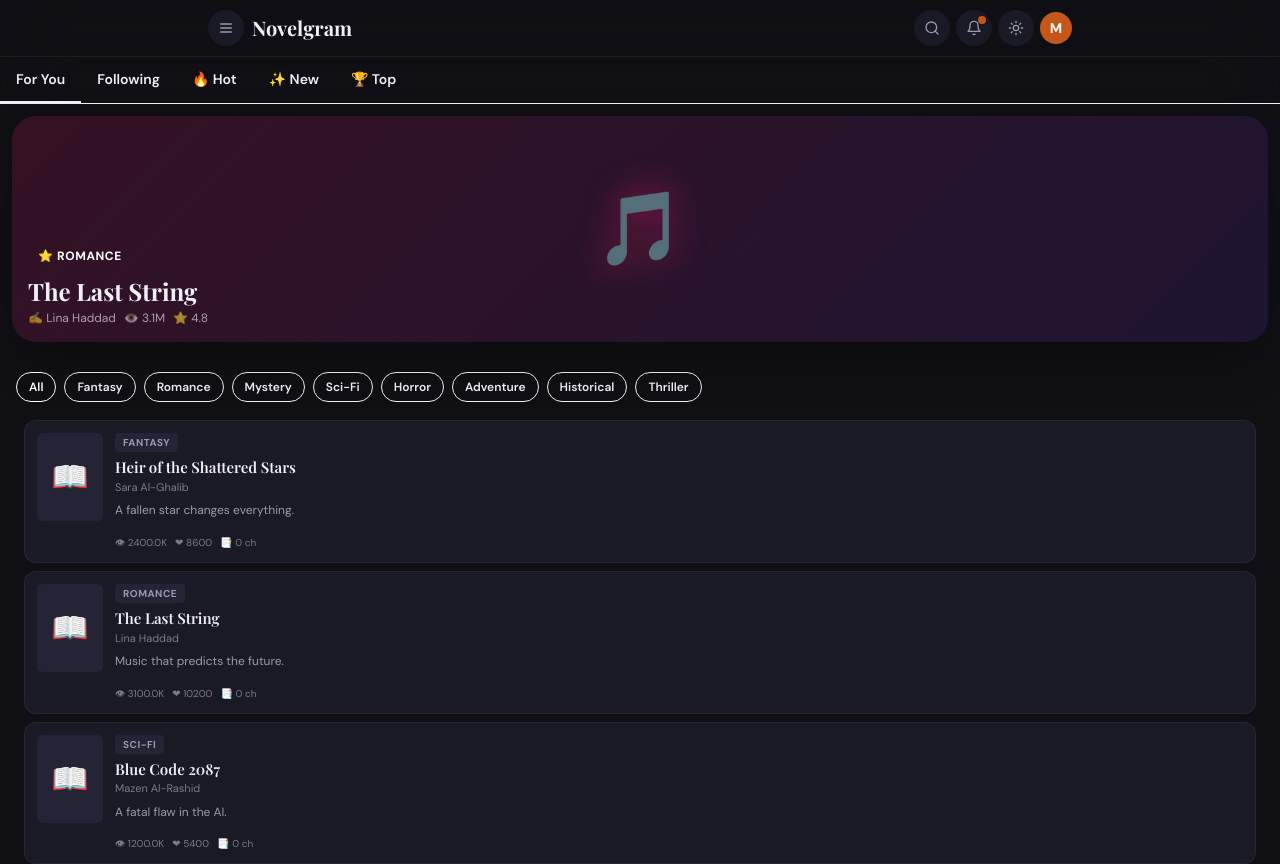
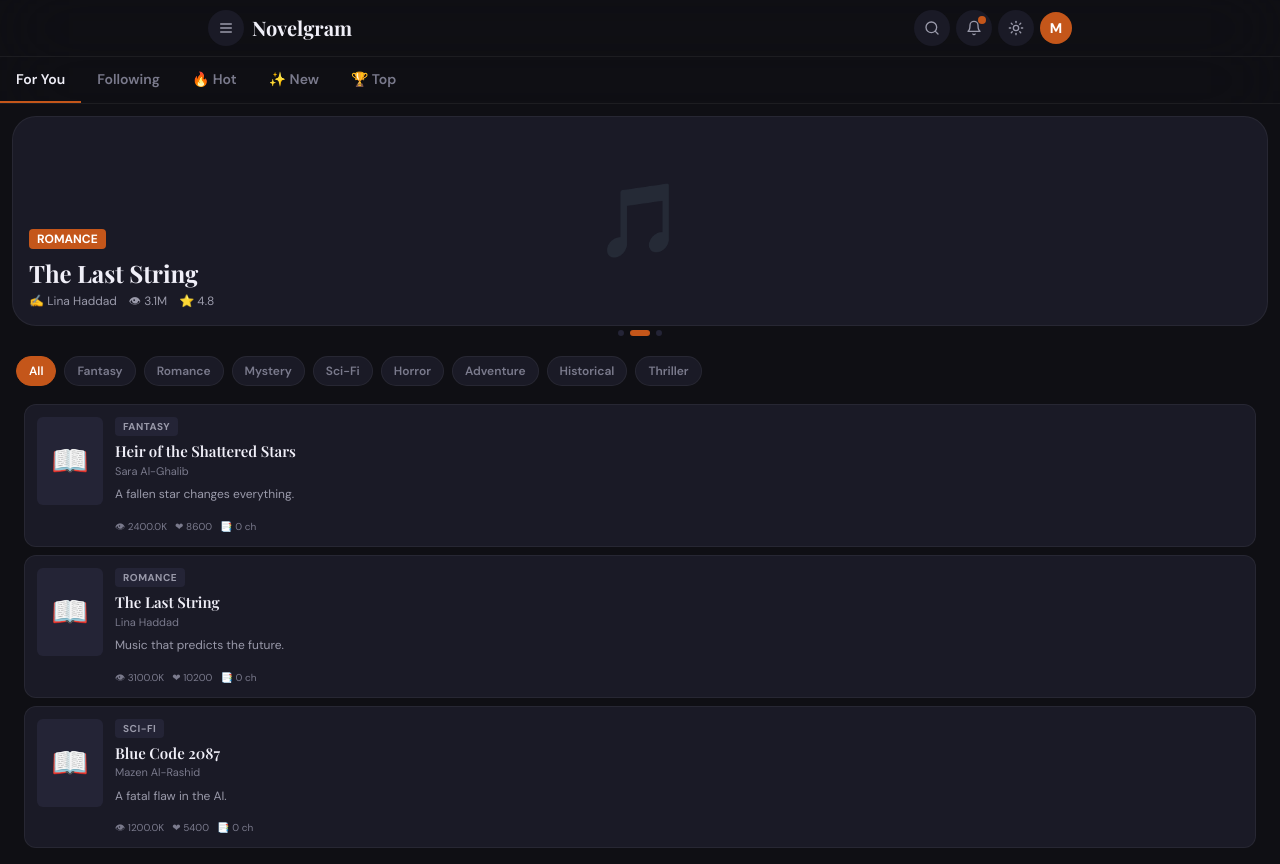
Before and after one commit to imadeddiinemenouer-a11y/NovalGram, a React (Vite) app: page /#/ in a window 1280 px wide. Shown: the top 864 px of the page. Built offline with nearby package versions, Linux system fonts and the light colour scheme; a web font is replaced by a local one.

Commit message:
Update DiscoverPage.tsx

```diff
--- a/src/pages/DiscoverPage.tsx
+++ b/src/pages/DiscoverPage.tsx
@@ -1,6 +1,5 @@
 import React, { useState, useEffect, useRef } from 'react';
 import { useNavigate } from 'react-router-dom';
-import { useTheme } from '../context/ThemeContext';
 import { getNovels } from '../utils/api';
 import NovelCard from '../components/novels/NovelCard';
 import LoadingSpinner from '../components/common/LoadingSpinner';
@@ -9,17 +8,8 @@ import type { Novel } from '../types';
 
 const GENRES = ['All', 'Fantasy', 'Romance', 'Mystery', 'Sci-Fi', 'Horror', 'Adventure', 'Historical', 'Thriller'];
 
-const FEATURED = [
-  { id: '1', title: "Heir of the Shattered Stars", author: "Sara Al-Ghalib", genre: "Fantasy", emoji: "⭐", reads: "2.4M", rating: 4.9, c1: "#4c1d95", c2: "#be185d" },
-  { id: '2', title: "The Last String", author: "Lina Haddad", genre: "Romance", emoji: "🎵", reads: "3.1M", rating: 4.8, c1: "#9d174d", c2: "#7c3aed" },
-  { id: '3', title: "Blue Code 2087", author: "Mazen Al-Rashid", genre: "Sci-Fi", emoji: "💻", reads: "1.2M", rating: 4.6, c1: "#1e3a8a", c2: "#6d28d9" },
-];
-
 export default function DiscoverPage() {
   const navigate = useNavigate();
-  const { theme } = useTheme();
-  const feedRef = useRef<HTMLDivElement>(null);
-
   const [novels, setNovels] = useState<Novel[]>([]);
   const [filteredNovels, setFilteredNovels] = useState<Novel[]>([]);
   const [activeGenre, setActiveGenre] = useState('All');
@@ -27,150 +17,64 @@ export default function DiscoverPage() {
   const [isLoading, setIsLoading] = useState(true);
   const [heroIdx, setHeroIdx] = useState(0);
 
-  useEffect(() => {
-    loadNovels();
-  }, [activeGenre]);
+  const FEATURED = [
+    { id: '1', title: "Heir of the Shattered Stars", author: "Sara Al-Ghalib", genre: "Fantasy", emoji: "⭐", reads: "2.4M", rating: 4.9 },
+    { id: '2', title: "The Last String", author: "Lina Haddad", genre: "Romance", emoji: "🎵", reads: "3.1M", rating: 4.8 },
+    { id: '3', title: "Blue Code 2087", author: "Mazen Al-Rashid", genre: "Sci-Fi", emoji: "💻", reads: "1.2M", rating: 4.6 },
+  ];
 
-  useEffect(() => {
-    const timer = setInterval(() => {
-      setHeroIdx(prev => (prev + 1) % FEATURED.length);
-    }, 5000);
-    return () => clearInterval(timer);
-  }, []);
+  useEffect(() => { loadNovels(); }, [activeGenre]);
+  useEffect(() => { const t = setInterval(() => setHeroIdx(p => (p + 1) % FEATURED.length), 5000); return () => clearInterval(t); }, []);
 
   async function loadNovels() {
-    try {
-      setIsLoading(true);
-      const data = await getNovels({
-        genre: activeGenre === 'All' ? undefined : activeGenre,
-        sort: 'trending',
-      });
-      setNovels(data || []);
-      applyFilter(data || [], activeTab);
-    } catch (error) {
-      console.error('Error loading novels:', error);
-    } finally {
-      setIsLoading(false);
-    }
+    try { setIsLoading(true); const data = await getNovels({ genre: activeGenre === 'All' ? undefined : activeGenre }); setNovels(data || []); applyFilter(data || [], activeTab); } catch (e) { console.error(e); } finally { setIsLoading(false); }
   }
 
   function applyFilter(list: Novel[], tab: string) {
-    if (tab === 'rank') {
-      setFilteredNovels([...list].sort((a, b) => (b.views || 0) - (a.views || 0)));
-    } else if (tab === 'new') {
-      setFilteredNovels([...list].reverse());
-    } else if (tab === 'following') {
-      setFilteredNovels(list.filter(n => (n as any).progress > 0));
-    } else {
-      setFilteredNovels(list);
-    }
-  }
-
-  function handleTabChange(tab: string) {
-    setActiveTab(tab);
-    applyFilter(novels, tab);
+    if (tab === 'new') setFilteredNovels([...list].reverse());
+    else if (tab === 'following') setFilteredNovels(list.filter(n => (n as any).progress > 0));
+    else setFilteredNovels(list);
   }
 
   const hero = FEATURED[heroIdx % FEATURED.length];
 
   return (
-    <div className="min-h-screen bg-[var(--void)] text-[var(--txt)] transition-colors">
-      <div className="sticky top-14 z-30 bg-[var(--void)]/95 backdrop-blur-2xl border-b border-[var(--b2)]">
+    <div className="min-h-screen bg-[var(--bg)] text-[var(--text)] transition-colors">
+      <div className="sticky top-14 z-30 bg-[var(--bg)]/95 backdrop-blur-2xl border-b border-[var(--border)]">
         <div className="flex overflow-x-auto scrollbar-hide">
-          {[
-            { id: 'all', label: 'For You' },
-            { id: 'following', label: 'Following' },
-            { id: 'hot', label: '🔥 Hot' },
-            { id: 'new', label: '✨ New' },
-            { id: 'rank', label: '🏆 Top' },
-          ].map((tab) => (
-            <button
-              key={tab.id}
-              onClick={() => handleTabChange(tab.id)}
-              className={`flex-shrink-0 px-4 py-3 text-sm font-semibold border-b-2 transition-all ${
-                activeTab === tab.id
-                  ? 'border-[var(--vb)] text-[var(--vb)]'
-                  : 'border-transparent text-[var(--txt3)] hover:text-[var(--txt2)]'
-              }`}
-            >
-              {tab.label}
-            </button>
+          {['For You', 'Following', '🔥 Hot', '✨ New', '🏆 Top'].map((tab, i) => (
+            <button key={tab} onClick={() => { setActiveTab(['all','following','hot','new','rank'][i]); applyFilter(novels, ['all','following','hot','new','rank'][i]); }}
+              className={`flex-shrink-0 px-4 py-3 text-sm font-semibold border-b-2 transition-all ${activeTab === ['all','following','hot','new','rank'][i] ? 'border-[var(--accent)] text-[var(--text)]' : 'border-transparent text-[var(--text3)]'}`}>{tab}</button>
           ))}
         </div>
       </div>
 
-      <div className="flex-1 overflow-y-auto pb-20" ref={feedRef}>
-        <div
-          onClick={() => navigate(`/novel/${hero.id}`)}
-          className="relative m-3 h-[226px] rounded-3xl overflow-hidden cursor-pointer shadow-2xl group"
-          style={{ background: `linear-gradient(135deg, ${hero.c1}44, ${hero.c2}22)` }}
-        >
-          <div className="absolute inset-0 flex items-center justify-center text-7xl" style={{ filter: `drop-shadow(0 0 16px ${hero.c1})` }}>
-            {hero.emoji}
-          </div>
-          <div className="absolute inset-0 bg-gradient-to-t from-[var(--void)]/98 via-[var(--void)]/25 to-transparent" />
+      <div className="flex-1 overflow-y-auto pb-20">
+        <div onClick={() => navigate(`/novel/${hero.id}`)} className="relative m-3 h-[210px] rounded-3xl overflow-hidden cursor-pointer bg-[var(--bg2)] border border-[var(--border)]">
+          <div className="absolute inset-0 flex items-center justify-center text-7xl opacity-20">{hero.emoji}</div>
           <div className="absolute bottom-0 left-0 right-0 p-4">
-            <div className="inline-flex items-center gap-1 px-2.5 py-1 rounded-full bg-gradient-to-r from-[var(--v)] to-[var(--mg)] text-white text-xs font-bold uppercase tracking-wider mb-2">
-              ⭐ {hero.genre}
-            </div>
-            <h2 className="font-serif text-2xl font-bold leading-tight mb-1">{hero.title}</h2>
-            <div className="flex items-center gap-2 text-xs text-white/60">
-              <span>✍️ {hero.author}</span>
-              <span>👁️ {hero.reads}</span>
-              <span>⭐ {hero.rating}</span>
-            </div>
+            <span className="inline-block px-2 py-0.5 rounded bg-[var(--accent)] text-white text-xs font-bold uppercase mb-2">{hero.genre}</span>
+            <h2 className="font-serif text-2xl font-bold text-[var(--text)]">{hero.title}</h2>
+            <div className="flex gap-3 text-xs text-[var(--text2)] mt-1"><span>✍️ {hero.author}</span><span>👁 {hero.reads}</span><span>⭐ {hero.rating}</span></div>
           </div>
         </div>
 
         <div className="flex justify-center gap-1.5 -mt-2 mb-2">
           {FEATURED.map((_, i) => (
-            <button
-              key={i}
-              onClick={() => setHeroIdx(i)}
-              aria-label={`Featured story ${i + 1}`}
-              className={`w-1.5 h-1.5 rounded-full transition-all ${
-                i === heroIdx % FEATURED.length ? 'w-5 bg-[var(--vb)]' : 'bg-[var(--surface3)]'
-              }`}
-            />
+            <button key={i} onClick={() => setHeroIdx(i)} aria-label={`Featured ${i+1}`}
+              className={`w-1.5 h-1.5 rounded-full transition-all ${i === heroIdx % FEATURED.length ? 'w-5 bg-[var(--accent)]' : 'bg-[var(--bg3)]'}`} />
           ))}
         </div>
 
         <div className="flex gap-2 overflow-x-auto px-4 py-3 scrollbar-hide">
-          {GENRES.map((genre) => (
-            <button
-              key={genre}
-              onClick={() => setActiveGenre(genre)}
-              className={`flex-shrink-0 px-3 py-1.5 rounded-full text-xs font-semibold border transition-all ${
-                activeGenre === genre
-                  ? 'bg-[var(--v)] border-[var(--v)] text-white'
-                  : 'bg-[var(--surface2)] border-[var(--b2)] text-[var(--txt3)] hover:border-[var(--vb)]'
-              }`}
-            >
-              {genre}
-            </button>
+          {GENRES.map(g => (
+            <button key={g} onClick={() => setActiveGenre(g)}
+              className={`flex-shrink-0 px-3 py-1.5 rounded-full text-xs font-semibold border transition-all ${activeGenre === g ? 'bg-[var(--accent)] border-[var(--accent)] text-white' : 'bg-[var(--bg2)] border-[var(--border)] text-[var(--text3)]'}`}>{g}</button>
           ))}
         </div>
 
         <div className="px-3 space-y-2">
-          {isLoading ? (
-            <LoadingSpinner className="py-12" />
-          ) : filteredNovels.length === 0 ? (
-            <EmptyState
-              title="No novels found"
-              description="Try adjusting your filters or check back later."
-              action={
-                <button onClick={() => setActiveGenre('All')} className="mt-4 px-4 py-2 bg-[var(--v)] text-white rounded-full text-sm font-semibold">
-                  Clear Filters
-                </button>
-              }
-            />
-          ) : (
-            filteredNovels.map((novel, index) => (
-              <div key={novel.id} style={{ animationDelay: `${index * 0.05}s` }} className="animate-fade-in">
-                <NovelCard novel={novel} />
-              </div>
-            ))
-          )}
+          {isLoading ? <LoadingSpinner className="py-12" /> : filteredNovels.length === 0 ? <EmptyState title="No novels found" description="Try adjusting your filters." /> : filteredNovels.map((novel, i) => <div key={novel.id} className="animate-fade-in" style={{ animationDelay: `${i*0.05}s` }}><NovelCard novel={novel} /></div>)}
         </div>
       </div>
     </div>
```
